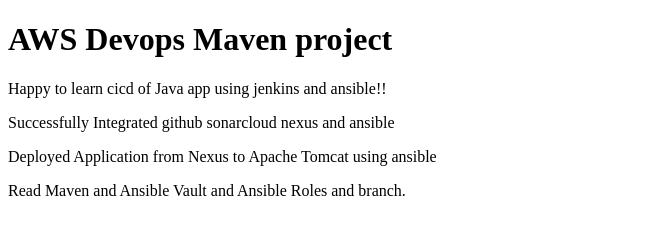
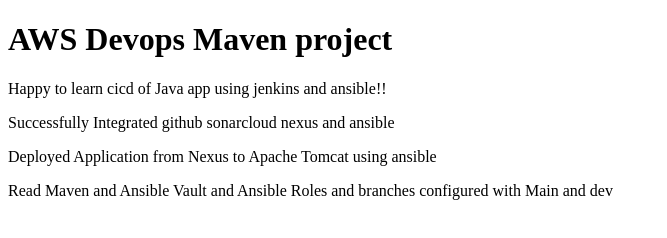
Before and after one commit to ijazclouddev/CI-CD-Pipeline-with-Jenkins-deploy-tomcat, a plain HTML site: page src/main/webapp/index.html in a window 1280 px wide. Shown: the whole page, without its empty margins (0-667 px from the left). Drawn offline with Linux system fonts and the light colour scheme.

Commit message:
Update index.html

```diff
--- a/src/main/webapp/index.html
+++ b/src/main/webapp/index.html
@@ -8,6 +8,6 @@
     <p>Happy to learn cicd of Java app using jenkins and ansible!!</p>
     <p> Successfully Integrated github sonarcloud nexus and ansible</p>
     <p> Deployed Application from Nexus to Apache Tomcat using ansible</p>
-    <p> Read Maven and Ansible Vault and Ansible Roles and branch.</p>
+    <p> Read Maven and Ansible Vault and Ansible Roles and branches configured with Main and dev</p>
   </body>
 </html>
```
